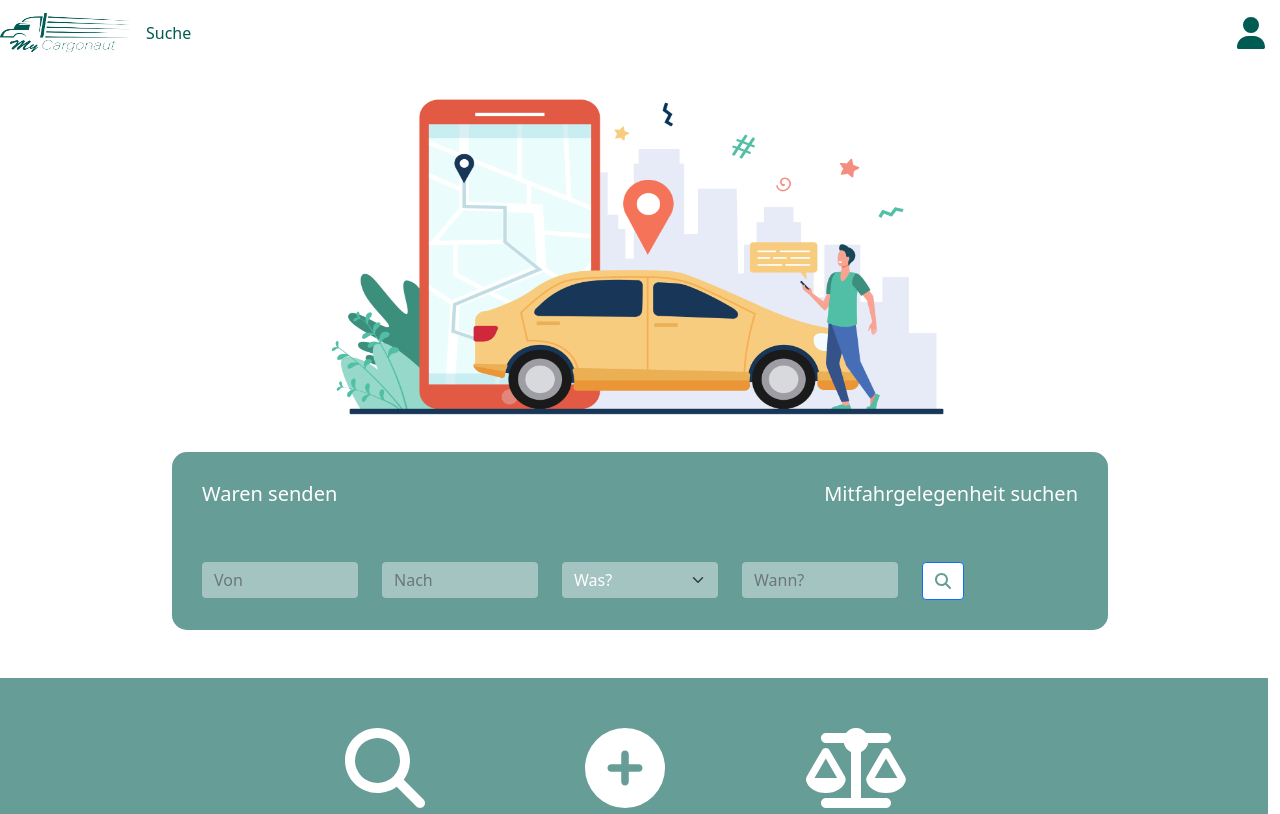
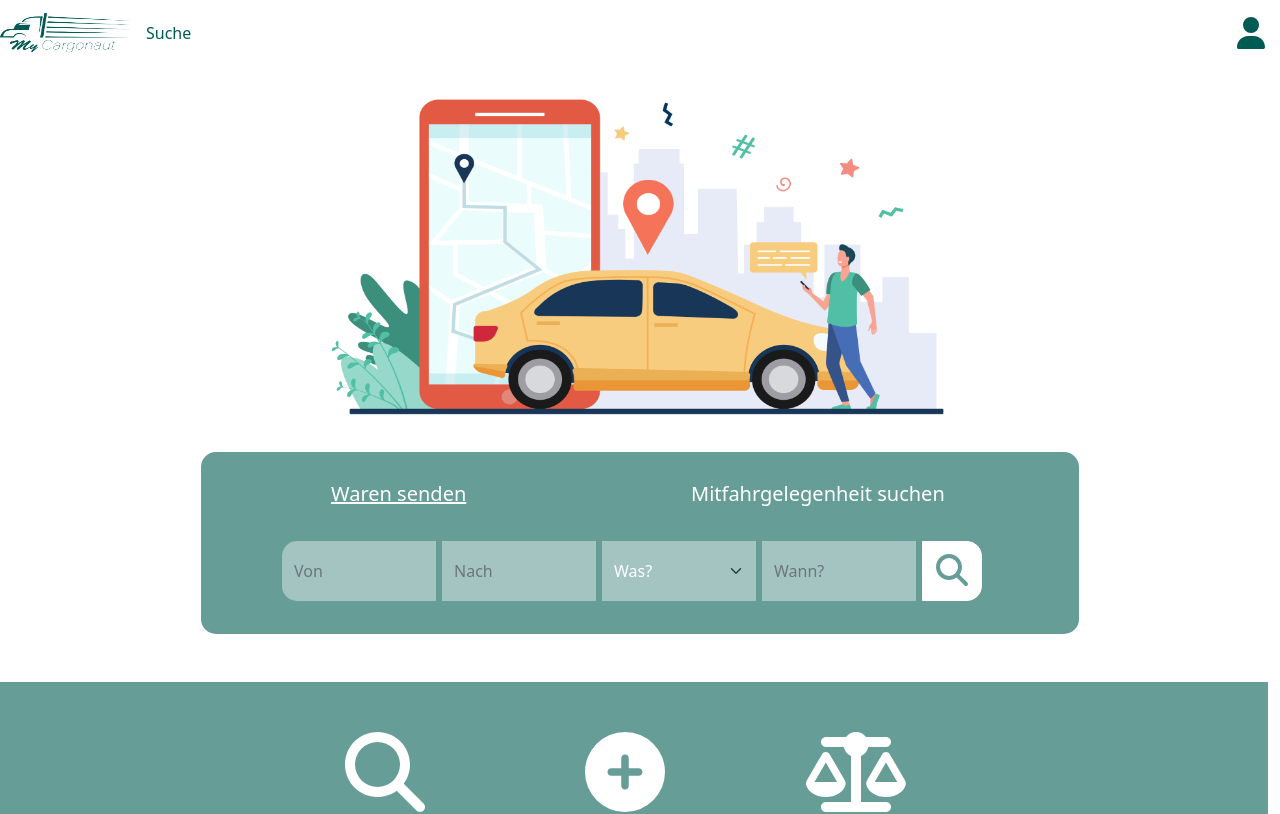
Before and after one commit to joleschmidt/MyCargonaut_MHJO, a Next.js app: page / in a window 1280 px wide. Shown: the top 814 px of the page. Built offline with nearby package versions, Linux system fonts and the light colour scheme.

Commit message:
finished HTML for search, prepared firebase functions

```diff
--- a/components/Search.jsx
+++ b/components/Search.jsx
@@ -7,24 +7,44 @@ import firebase from "firebase/app";
 
 const Search = () => {
 
+    //Values of input-fields
+    const [start, setStart] = useState('');
+    const [destination, setDestination] = useState('');
+    const [goods, setGoods] = useState('');
+    const [passengers, setPassengers] = useState(0);
+    const [date, setDate] = useState('');
+
+    //value and functions for conditional rendering
+    const [searchDrive, setSearchDrive] = useState(false);
+
+    const changeSearchToDrive = () => setSearchDrive(true);
+    const changeSearchToGoods = () => setSearchDrive(false);
+
+    //store searchresult
     const [result, setResult] = useState([]);
-    console.log(result);
-    const [start, setStart] = useState('');
-    console.log(start);
-    const [destination, setDestination] = useState('');
-    console.log(destination);
-    const [goods, setGoods] = useState('');
-    console.log(goods);
-    const [date, setDate] = useState('');
-    console.log(date);
 
-    const changeSearchToDrive = () => searchDrive(true);
-
-    //Funktionen
+    //functions
     const doSearch = () => {
+        if (searchDrive) {
             firebase
                 .firestore()
                 .collection('rides')
+                .where('start', '==', start)
+                .where('destination', '==', destination)
+                .where('passengers', '==', passengers)
+                .where('date', '==', date)
+                .orderBy('price', 'asc')
+                .onSnapshot((snapshot) => {
+                    const result = snapshot.docs.map((doc) => ({
+                        id: doc.id,
+                        ...doc.data(),
+                    }));
+                    setResult(result);
+                });
+        } else {
+            firebase
+                .firestore()
+                .collection('goods')
                 .where('start', '==', start)
                 .where('destination', '==', destination)
                 .where('goods', '==', goods)
@@ -36,58 +56,54 @@ const Search = () => {
                         ...doc.data(),
                     }));
                     setResult(result);
-            })
+                });
         }
 
+    }
+
+    //css
     let style = {
-        imageOne: {
-            textAlign: 'center',
-        },
-        imageTwo: {},
         search: {
             backgroundColor: '#669D97',
             color: '#ffffff',
-            padding: 30,
+            paddingTop: 30 + 'px',
+            paddingBottom: 30 + 'px',
+            paddingLeft: 90 + 'px',
             borderRadius: 15 + 'px',
         },
-        container: {
-            backgroundColor: '#669D97',
-            color: '#ffffff',
-        },
-        text: {
-            textAlign: 'center',
-        },
-        row: {
-            padding: 30,
-        },
-        column: {
-            columnWidth: 30 + 'px',
-        },
-        info: {
-            color: '#4F4F4F',
-        },
-        button: {
-            border: 0 + 'px',
-            borderRadius: 15 + 'px',
-            backgroundColor: '#669D97',
-            color: '#ffffff',
-            paddingLeft: 35 + 'px',
-            paddingRight: 35 + 'px',
-        },
         searchButton: {
-            color: '#669D97',
-            border: 0 + 'px',
-            borderRadius: 15 + 'px'
+            backgroundColor: '#ffffff',
+            borderColor: '#ffffff',
+            borderRadius: 0 + 'px',
+            borderTopRightRadius: 15 + 'px',
+            borderBottomRightRadius: 15 + 'px',
+            height: 60 + 'px',
+            width: 60 + 'px',
         },
         input: {
             backgroundColor: '#A3C4C1',
-            color: '#ffffff',
             border: 0 + 'px',
+            height: 60 + 'px',
+            borderRadius: 0 + 'px',
+            color: '#ffffff'
         },
+        inputFirst: {
+            backgroundColor: '#A3C4C1',
+            border: 0 + 'px',
+            height: 60 + 'px',
+            borderRadius: 0 + 'px',
+            borderTopLeftRadius: 15 + 'px',
+            borderBottomLeftRadius: 15 + 'px',
+            color: '#ffffff'
+        },
+        col: {
+            padding: 3 + 'px',
+        }
     }
 
+    //HTML
     return (
-        <Col className={'container-fluid'}>
+        <Col>
             <Row>
                 <Col>
                 </Col>
@@ -95,33 +111,52 @@ const Search = () => {
                 <Col style={style.search}>
                     <Row>
                         <Col>
-                            <h5 style={{textAlign: 'left'}}>Waren senden</h5>
+                            {!searchDrive &&
+                                <h5 style={{textAlign: 'left', textDecoration: 'underline', paddingLeft: 40 + 'px'}}
+                                    onClick={changeSearchToGoods}
+                                >Waren senden</h5>
+                            }
+                            {searchDrive &&
+                                <h5 style={{textAlign: 'left', paddingLeft: 40 + 'px'}}
+                                    onClick={changeSearchToGoods}
+                                >Waren senden</h5>
+                            }
                         </Col>
                         <Col>
-                            <h5 onClick={changeSearchToDrive} style={{textAlign: 'right'}}>Mitfahrgelegenheit suchen</h5>
+                            {!searchDrive &&
+                                <h5 onClick={changeSearchToDrive}
+                                    style={{textAlign: 'left'}}
+                                >Mitfahrgelegenheit suchen</h5>
+                            }
+                            {searchDrive &&
+                                <h5 onClick={changeSearchToDrive}
+                                    style={{textAlign: 'left', textDecoration: 'underline'}}
+                                >Mitfahrgelegenheit suchen</h5>
+                            }
                         </Col>
                     </Row>
 
                     <br/>
-                    <br/>
 
                     <Row>
                         <Form>
-                            <Row style={{width: '900px'}}>
-                                <Col>
+                            <Row style={{width: '800px'}}>
+                                <Col style={style.col}>
                                     <Form.Control value={start}
                                                   onChange={(e) => setStart(e.target.value)}
-                                                  type={'text'} placeholder={'Von'}
-                                                  style={style.input}/>
+                                                  type={'text'}
+                                                  placeholder={'Von'}
+                                                  style={style.inputFirst}/>
                                 </Col>
-                                <Col>
+                                <Col style={style.col}>
                                     <Form.Control value={destination}
                                                   onChange={(e) => setDestination(e.target.value)}
                                                   type={'text'}
                                                   placeholder={'Nach'}
                                                   style={style.input}/>
                                 </Col>
-                                <Col>
+                                <Col style={style.col}>
+                                    {!searchDrive &&
                                         <Form.Select style={style.input}
                                                      onChange={(e) => setGoods(e.target.value)}>
                                             <option>Was?</option>
@@ -129,18 +164,29 @@ const Search = () => {
                                             <option value="2">Pakete</option>
                                             <option value="3">Möbelstücke</option>
                                         </Form.Select>
+                                    }
+                                    {searchDrive &&
+                                        <Form.Control value={passengers}
+                                                      onChange={(e) => setPassengers(e.target.value)}
+                                                      type={'number'}
+                                                      placeholder={'Wie viele?'}
+                                                      style={style.input}/>
+                                    }
                                 </Col>
-                                <Col>
+                                <Col style={style.col}>
                                     <Form.Control value={date}
                                                   onChange={(e) => setDate(e.target.value)}
                                                   type={'number'}
                                                   placeholder={'Wann?'}
                                                   style={style.input}/>
                                 </Col>
-                                <Col>
-                                    <Button style={{backgroundColor: '#ffffff'}}>
-                                        <FontAwesomeIcon onClick={() => doSearch()} className={'icon'}
-                                                         icon={faMagnifyingGlass} style={style.searchButton}/>
+                                <Col style={style.col}>
+                                    <Button style={style.searchButton}>
+                                        <FontAwesomeIcon onClick={() => doSearch()}
+                                                         className={'icon fa-2x'}
+                                                         icon={faMagnifyingGlass}
+                                                         style={{color: '#669D97'}}
+                                        />
                                     </Button>
                                 </Col>
                             </Row>
--- a/pages/index.js
+++ b/pages/index.js
@@ -1,5 +1,5 @@
 import Image from "next/image";
-import React, { useState } from "react";
+import React from "react";
 import { FontAwesomeIcon } from "@fortawesome/react-fontawesome";
 import {
 	faCirclePlus,
@@ -14,6 +14,49 @@ import Search from "../components/Search";
 import {Col, Row} from "react-bootstrap";
 
 const Home = () => {
+
+	//CSS
+	let style = {
+		imageOne: {
+			textAlign: 'center',
+		},
+		container: {
+			backgroundColor: '#669D97',
+			color: '#ffffff',
+		},
+		text: {
+			textAlign: 'center',
+		},
+		row: {
+			padding: 30,
+		},
+		column: {
+			columnWidth: 30 + 'px',
+		},
+		info: {
+			color: '#4F4F4F',
+		},
+		button: {
+			border: 0 + 'px',
+			borderRadius: 15 + 'px',
+			backgroundColor: '#669D97',
+			color: '#ffffff',
+			paddingLeft: 35 + 'px',
+			paddingRight:  35 + 'px',
+		},
+		infoCargo: {
+			paddingLeft: 0 + 'px',
+			paddingBottom: 50 + 'px',
+			paddingTop: 50 + 'px',
+		},
+		colCargoImg: {
+			paddingLeft: 140 + 'px',
+			paddingTop: 50 + 'px',
+		},
+		iconStep: {
+			padding: 20 + 'px',
+		}
+	}
 
 	//HTML
 	return (
@@ -34,13 +77,13 @@ const Home = () => {
 					</Col>
 
 					<Col style={style.text}>
-						<FontAwesomeIcon className={'icon fa-5x'} icon={faMagnifyingGlass} style={{padding: 20 + 'px'}}/>
+						<FontAwesomeIcon className={'icon fa-5x'} icon={faMagnifyingGlass} style={style.iconStep}/>
 						<h5>Transportmöglichkeiten finden</h5>
 						<p>Mit MyCargonaut kannst du einfach und unkompliziert und nachhaltig Waren versenden. Privatpersonen stellen dafür freien Laderaum bei Fahrten gegen ein Entgelt zur Verfügung.</p>
 					</Col>
 
 					<Col style={style.text}>
-						<FontAwesomeIcon className={'icon fa-5x'} icon={faCirclePlus} style={{padding: 20 + 'px'}}/>
+						<FontAwesomeIcon className={'icon fa-5x'} icon={faCirclePlus} style={style.iconStep}/>
 						<br/>
 						<h5>Fahrten anbieten</h5>
 						<br/>
@@ -48,7 +91,7 @@ const Home = () => {
 					</Col>
 
 					<Col style={style.text}>
-						<FontAwesomeIcon className={'icon fa-5x'} icon={faScaleBalanced} style={{padding: 20 + 'px'}}/>
+						<FontAwesomeIcon className={'icon fa-5x'} icon={faScaleBalanced} style={style.iconStep}/>
 						<br/>
 						<h5>Bezahlung</h5>
 						<br/>
@@ -64,10 +107,10 @@ const Home = () => {
 
 			<Row className={'container-fluid'} style={style.info}>
 				<Row>
-					<Col style={{paddingLeft: 140 + 'px', paddingTop: 50 + 'px'}}>
+					<Col style={style.colCargoImg}>
 						<Image src={'/8401.jpg'} height={320} width={540} alt={'man with laptop sitting'}/>
  					</Col>
-					<Col style={{paddingLeft: 0 + 'px', paddingBottom: 50 + 'px', paddingTop: 50 + 'px'}}>
+					<Col style={style.infoCargo}>
 						<h5>So wirst du Cargonaut*in</h5>
 						<br/>
 						<Row>
@@ -79,7 +122,7 @@ const Home = () => {
 							</Col>
 						</Row>
 						<Row>
-							<Col className={'col-1'} style={{columnWidth: 30 + 'px'}}>
+							<Col className={'col-1'}>
 								<h6>2.</h6>
 							</Col>
 							<Col>
@@ -110,51 +153,3 @@ const Home = () => {
 };
 
 export default Home;
-
-let style = {
-	imageOne: {
-		textAlign: 'center',
-	},
-	imageTwo: {
-	},
-	search: {
-		backgroundColor: '#669D97',
-		color: '#ffffff',
-		padding: 30,
-		borderRadius: 15 + 'px',
-	},
-	container: {
-		backgroundColor: '#669D97',
-		color: '#ffffff',
-	},
-	text: {
-		textAlign: 'center',
-	},
-	row: {
-		padding: 30,
-	},
-	column: {
-		columnWidth: 30 + 'px',
-	},
-	info: {
-		color: '#4F4F4F',
-	},
-	button: {
-		border: 0 + 'px',
-		borderRadius: 15 + 'px',
-		backgroundColor: '#669D97',
-		color: '#ffffff',
-		paddingLeft: 35 + 'px',
-		paddingRight:  35 + 'px',
-	},
-	searchButton: {
-		color: '#669D97',
-		border: 0 + 'px',
-		borderRadius: 15 + 'px'
-	},
-	input: {
-		backgroundColor: '#A3C4C1',
-		color: '#ffffff',
-		border: 0 + 'px',
-	},
-}
```
Lines whose indentation alone changed are shown as unchanged.
